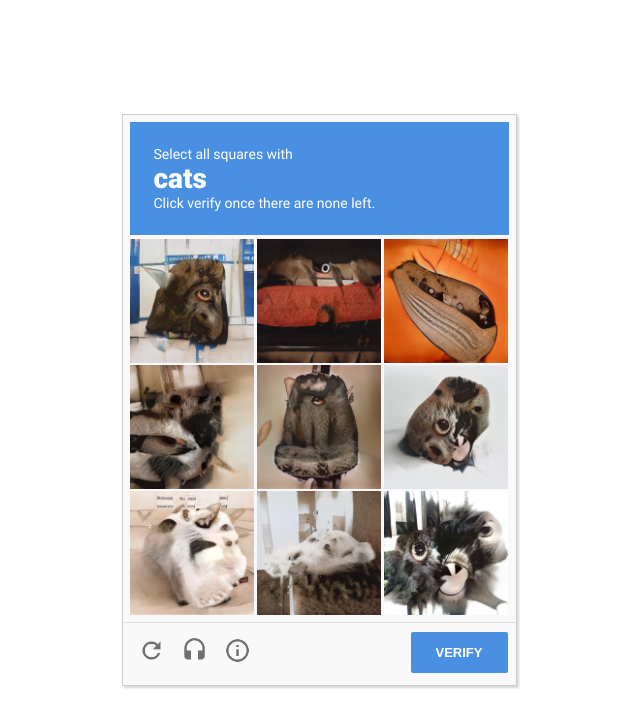
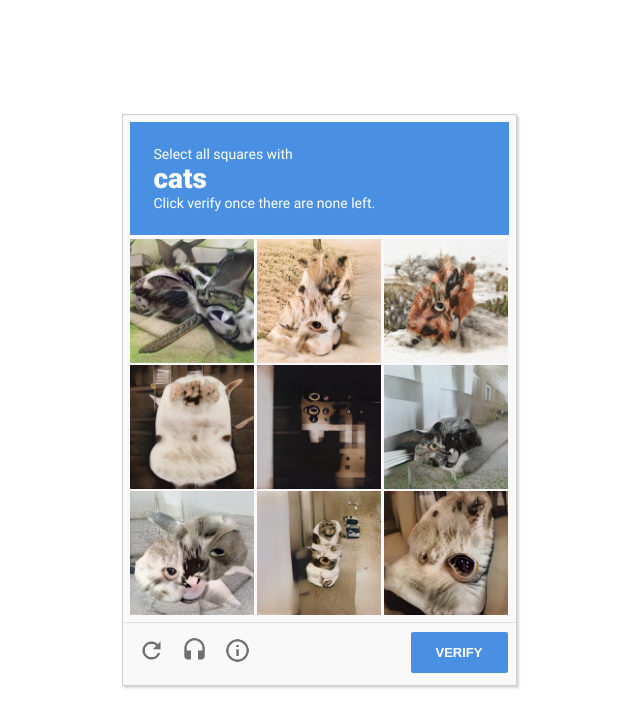
Before and after one commit to michaelgarydean/catcha, a React app: page / in a window 1280 px wide. Shown: the top 728 px of the page, without its empty margins (321-961 px from the left). Built offline with nearby package versions, Linux system fonts and the light colour scheme.

Commit message:
at a certain point where we can run the callback, and find out if all children have been loaded, but can't set the initial not-loaded state back with the button yet

```diff
--- a/src/CatchaImage.js
+++ b/src/CatchaImage.js
@@ -1,5 +1,5 @@
 import React from 'react';
-import { useState, useEffect } from "react";
+import { useState, useEffect, useRef, useCallback } from "react";
 
 
 /*
@@ -16,14 +16,35 @@ import { useState, useEffect } from "react";
    * isSelected: so we know if the image has been clicked or not. Not clicked by default.
    */
     const [isSelected, setSelected] = useState(false);
+    const [isLoaded, setIsLoaded] = useState(false);
+    // const prevSrc = usePrevious(props.src);
 
-  useEffect( () => {
-     setSelected(false);
+    //make sure default state after rendering loading is not-checked
+    // useEffect( () => {
+    //   setIsLoaded(true);
+    // }, []);
 
-  }, [props.src]);
+  //uncheck the image if the source has changed during the last render
+  /* After setting state, React will call your components componentDidUpdate function.
+  By comparing the current and previous state objects within this function you can signal
+  to the parent component that your async operation has completed and your new component's
+  // state has rendered: */
+  //   useEffect( () => {
+  //      setSelected(false);
+
+  //      if(prevSrc !== props.src && isLoaded) {
+  //         props.onSrcChange
+  //      }
+
+  //   }, [props.src]);
+
+    //image will load only after component has been rendered...
+    useEffect( () => {
+       setSelected(false);
+    }, [props.src]);
+
 
     return(
-
       <div id={"image" + props.imageIndex} className="catcha-single-image" key={"image-div" + props.imageIndex}
           onClick={() => setSelected(!isSelected )}>
         <div className={isSelected ? "checkmark image-is-clicked" : "checkmark" } style={isSelected ? {backgroundImage: checkmarkurl} : {backgroundImage: "none"} } key={"checkmark" + props.imageIndex}></div>
@@ -32,6 +53,7 @@ import { useState, useEffect } from "react";
           src={props.src}
           className={isSelected ? "catcha-image image-is-clicked" : "catcha-image" }
           key={"source-image" + props.imageIndex}
+          onLoad={ () => {props.onImgLoad()}}
         />
       </div>
       );
--- a/src/CatchaRandomImageGrid.js
+++ b/src/CatchaRandomImageGrid.js
@@ -1,7 +1,6 @@
 import React from 'react';
-import { useState, useEffect,Suspense } from "react";
+import { useState, useEffect, useCallback } from "react";
 import CatchaImage from "./CatchaImage";
-import 'regenerator-runtime/runtime';
 
 //Storage to show the images on the grid
 var gridImages = [];
@@ -19,67 +18,63 @@ var carsImageOrder = fillWithRandomNumbers(totalCatImages);
  */
  function CatchaRandomImageGrid(props) {
 
+  var imageOrder;
+  //const [childrenLoaded, setChildrenLoaded] = useState(false);
   const [isLoading, setIsLoading] = useState(true);
+  var childrenLoaded = 0;
+  var childRenderingFinished = false;
 
-  var imageOrder;
-
-
-  //If whichImage gets updated in the parent, re-render the component with a new image grid.
-  useEffect( () => {
-
-     gridImages = createGrid(props.gridSize, props.whichImage);
-
-    gridImages.forEach((src) => {
-      preloadImage(src)
-    });
-
-  }, [props.imageType]);
-
-
-
-     gridImages = createGrid(props.gridSize, props.whichImage);
-
-
+  //After parent has been loaded, update
+  // useEffect( () => {
+  //   setIsLoading(false);
   // }, []);
 
-  // const cacheImages = async (gridImages) => {
+  //callback
+  const handleChildLoad = useCallback(() =>  {
 
-  //   const promises = await gridImages.map((src) => {
+    childrenLoaded++;
+    //console.log(childrenLoaded);
 
-  //     return new Promise(function (resolve, reject) {
+    if(childrenLoaded === props.gridSize){
+      console.log("All children loaded");
+      childRenderingFinished = true;
+      setIsLoading(false);
+   }
+ }, []);
 
-  //       const img = new Image();
+  gridImages = createGrid(props.gridSize, props.whichImage);
+  var children = gridImages.map((source, gridPosition) => {
+    return(
+      <CatchaImage src={source} imageIndex={gridPosition} onImgLoad={handleChildLoad} key={"child-image-" + source} />
+    )
+  });
+  //after every render
+  // useEffect(() => {
+  //   setIsLoading(false);
+  // }, []);
 
-  //       img.src = src;
-  //       img.onload = resolve();
-  //       img.onerror = reject();
+    // gridImages.forEach((src) => {
+    //   preloadImage(src)
+    // });
 
-  //     });
+  //After render
+  //If whichImage gets updated in the parent, re-render the component with a new image grid.
 
+  // useEffect( () => {
+
+  //   gridImages = createGrid(props.gridSize, props.whichImage);
+
+  //   gridImages.forEach((src) => {
+  //     preloadImage(src)
   //   });
 
-  //   await Promise.all(promises);
-  //   setIsLoading(false)
-  // };
+  // }, [props.imageType]);
 
    return (
-
-    <div key={props.whichImage} className="catcha-images">
-    {console.log(gridImages)}
-
+    <div key={props.whichImage} className="catcha-images" style={{visibility: !isLoading ? 'visible' : 'hidden' }} >
     {/* CatchaImage */}
-      {
-
-        gridImages.map((source, gridPosition) => {
-
-
-          return(
-            <CatchaImage src={source} imageIndex={gridPosition} />
-          )
-        })
-      }
+      { children }
     {/* end CatchaImage */}
-
     </div>
     )
   }
@@ -178,4 +173,4 @@ function fillWithRandomNumbers(numElements) {
   return randomNumber;
 }
 
-  export default CatchaRandomImageGrid;
+export default CatchaRandomImageGrid;
```
Also changed, not shown: src/checkmark.png (added).
